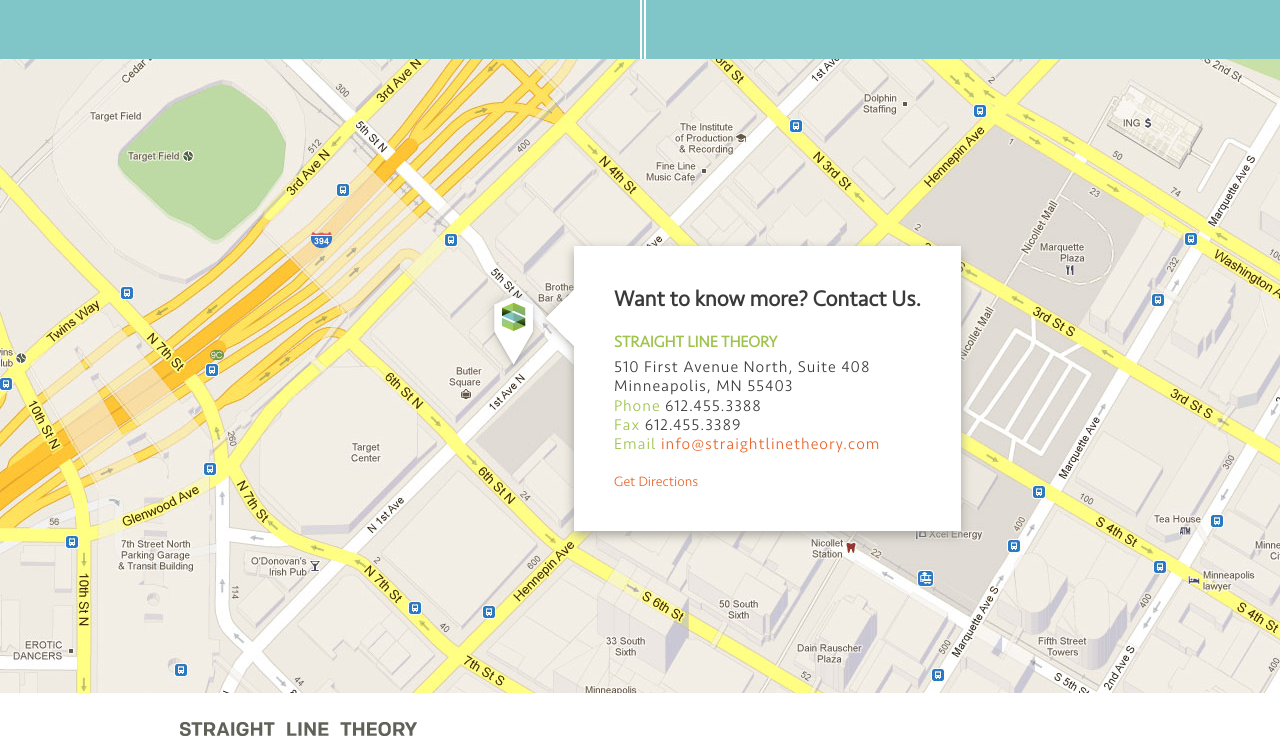
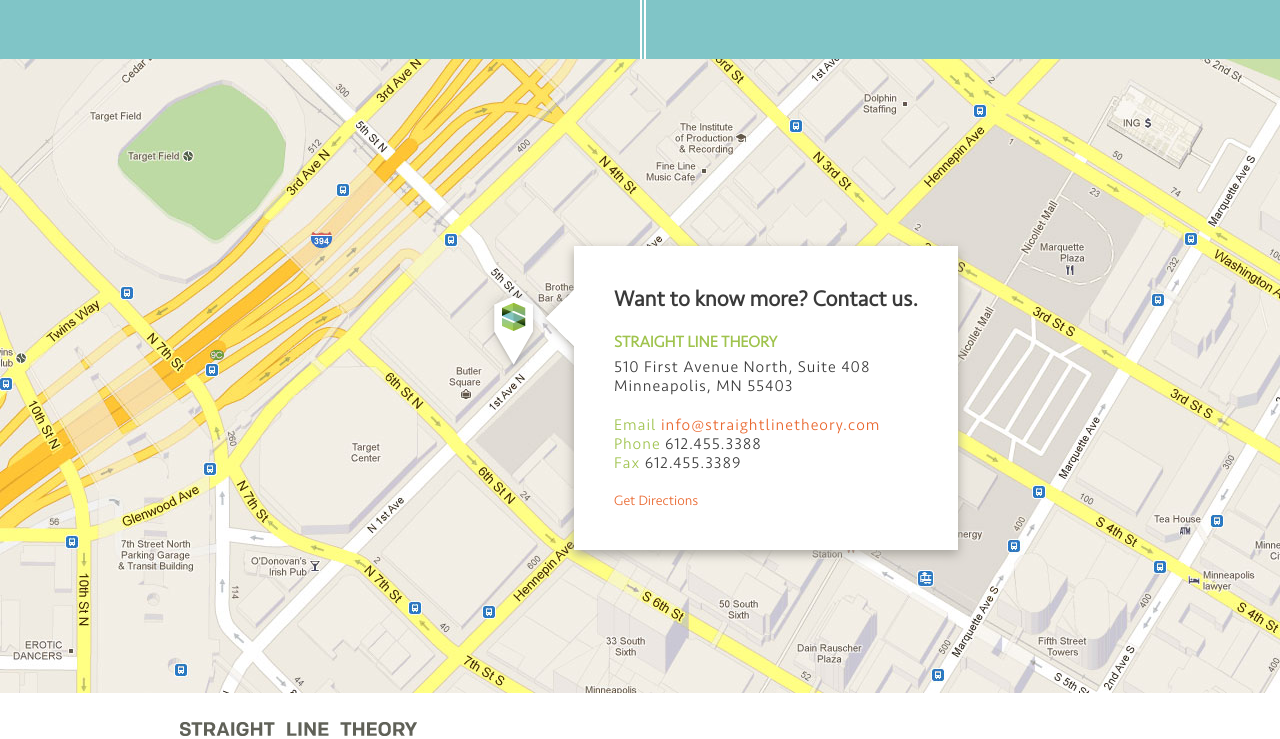
Before and after one commit to apticknor/slt, a PHP site: page / in a window 1280 px wide. Shown: the part 3278-4017 px from the top of the page. Run offline with PHP 8.4, Linux system fonts and the light colour scheme; data that the repository does not hold is empty; a stand-in replaces the project's code that opens the database connection; some libraries are stand-ins or nearby versions.

Commit message:
fix #18. content updates inserted into contact card

```diff
--- a/includes/sections/contact.php
+++ b/includes/sections/contact.php
@@ -10,7 +10,7 @@
                                     <div class="teaser-hd">
                                         <h2 class="hdg hdg_subSection hdg_bold">
                                             <span class="textlineMobile">Want to know more?</span>
-                                            <span class="textlineMobile">Contact Us.</span>
+                                            <span class="textlineMobile">Contact us.</span>
                                         </h2>
                                     </div>
                                     <div class="teaser-subHd">
@@ -19,9 +19,14 @@
                                     <div class="teaser-bd">
                                         <div class="vcard">
                                             <div class="adr">
-                                                <span class="street-address">510 First Avenue North</span>, <span class="extended-address">Suite 408</span><br/>
-                                                <span class="locality">Minneapolis</span>, <span class="region">MN</span> <span class="postal-code">55403</span>
+                                                <a href="http://goo.gl/maps/zxYDZ">
+                                                    <span class="street-address">510 First Avenue North</span>, <span class="extended-address">Suite 408</span><br/>
+                                                    <span class="locality">Minneapolis</span>, <span class="region">MN</span> <span class="postal-code">55403</span>
+                                                </a>
                                                 <br/>
+                                                <br/>
+                                                <span class="hdg_lightGreen">Email</span>
+                                                <a class="email link-highlight" href="mailto:info@straightlinetheory.com">info@straightlinetheory.com</a><br/>
                                                 <span class="tel">
                                                     <span class="type hdg_lightGreen">Phone</span>
                                                     <span class="value">612.455.3388</span>
@@ -31,9 +36,6 @@
                                                     <span class="type hdg_lightGreen">Fax</span>
                                                     <span class="value">612.455.3389</span>
                                                 </span>
-                                                <br/>
-                                                <span class="hdg_lightGreen">Email</span>
-                                                <a class="email link-highlight" href="mailto:info@straightlinetheory.com">info@straightlinetheory.com</a><br/>
                                             </div>
                                         </div>
                                     </div>
```
